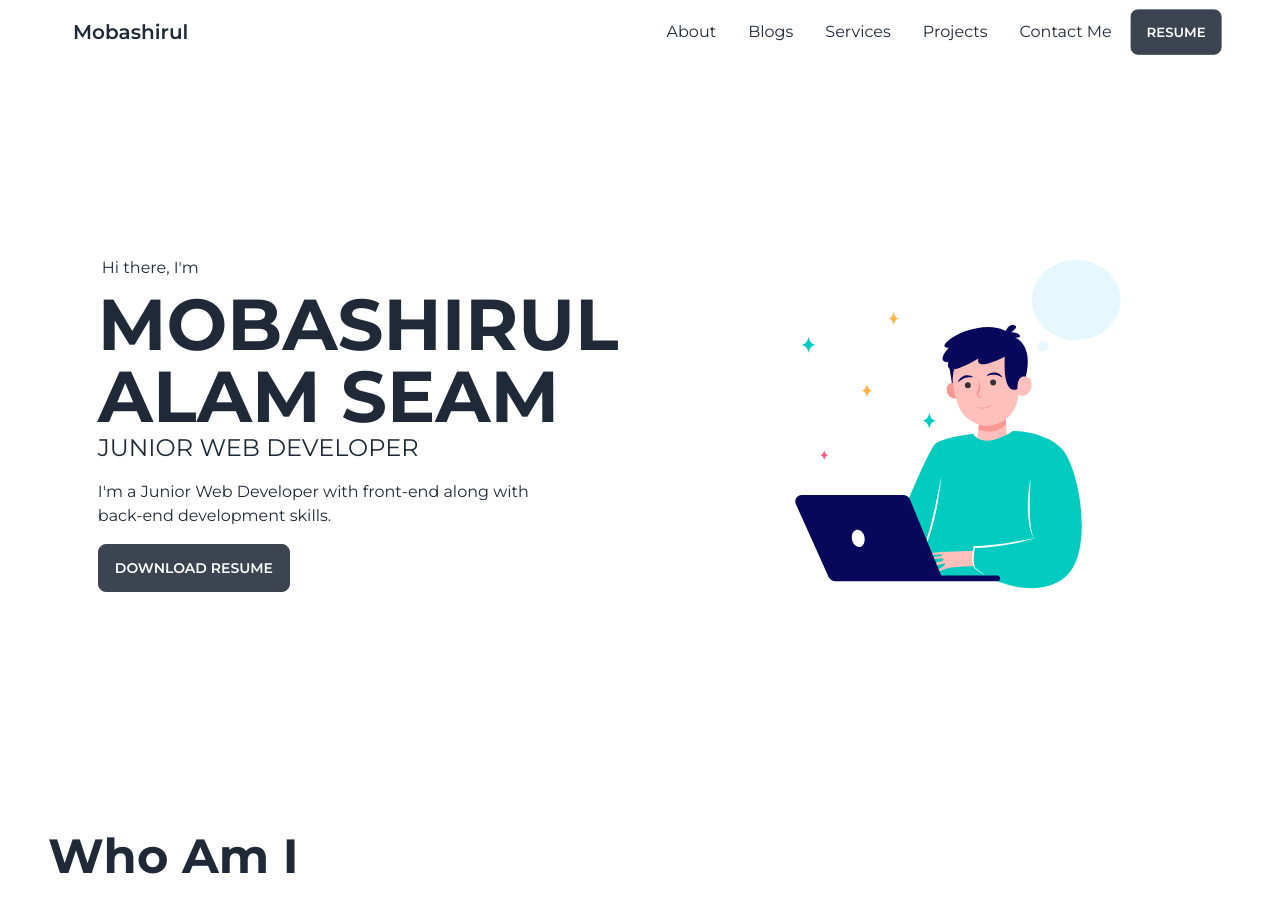
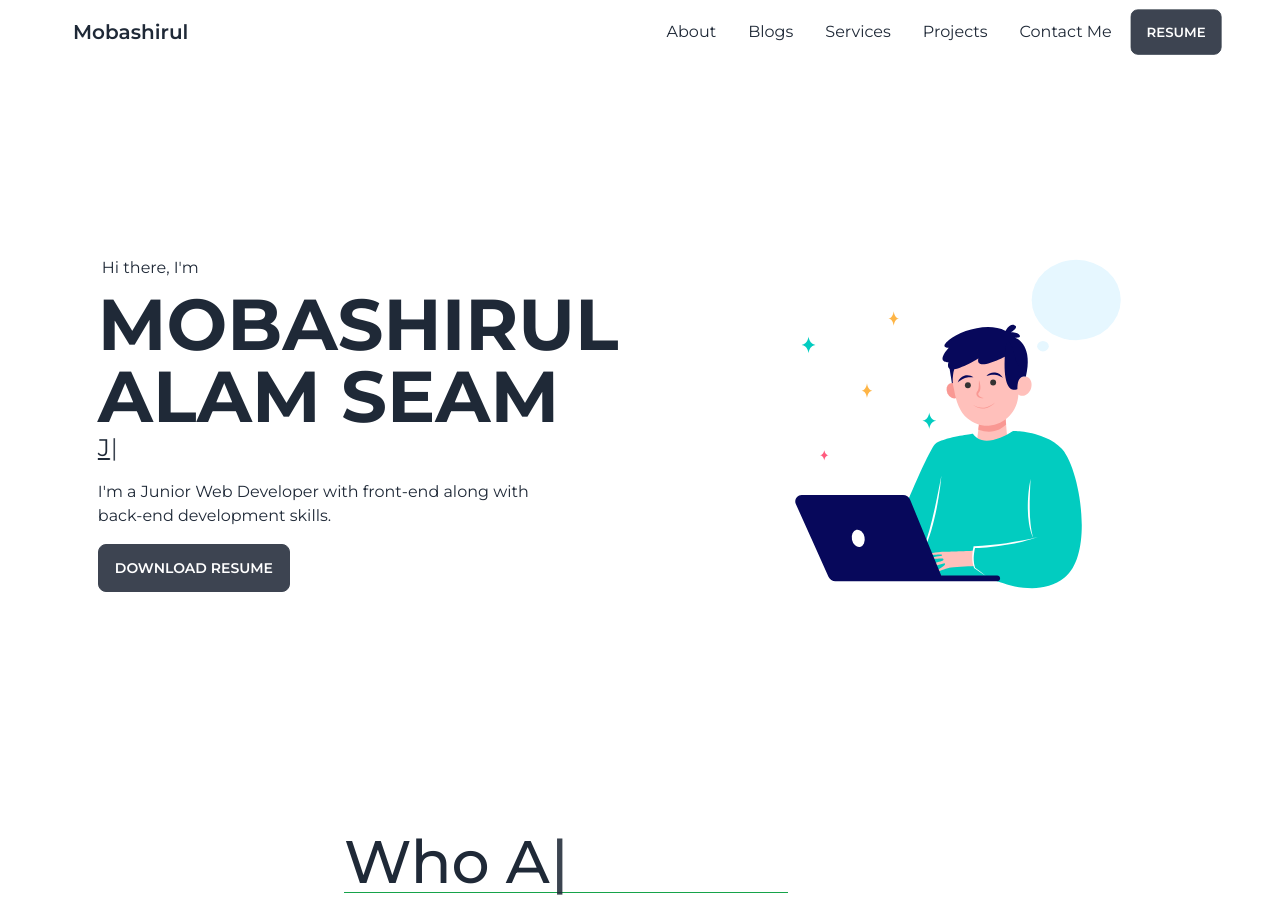
Before and after one commit to mobashirul-alam/portfolio-mobashirul-alam, a React (Create React App) app: page / in a window 1280 px wide. Shown: the top 899 px of the page. Built offline with nearby package versions, Linux system fonts and the light colour scheme.

Commit message:
simple typewriter effect added

```diff
--- a/package.json
+++ b/package.json
@@ -13,6 +13,7 @@
     "react-dom": "^18.1.0",
     "react-router-dom": "^6.3.0",
     "react-scripts": "5.0.1",
+    "typewriter-effect": "^2.18.2",
     "web-vitals": "^2.1.4"
   },
   "scripts": {
--- a/src/Pages/Home/About.js
+++ b/src/Pages/Home/About.js
@@ -1,9 +1,22 @@
 import React from 'react';
+import Typewriter from 'typewriter-effect';
 
 const About = () => {
     return (
-        <div id='about' className='w-3/5 my-12'>
-            <h1 className='text-5xl font-bold'>Who Am I</h1>
+        <div>
+            <div id='about' className='w-1/2 mx-auto my-12'>
+                <h1 className='text-6xl font-medium'>
+                    <Typewriter
+                        options={{
+                            autoStart: true,
+                            loop: true,
+                            delay: 175,
+                            deleteSpeed: 150,
+                            strings: ['Who Am I']
+                        }}
+                    />
+                </h1>
+                <hr className='w-3/4 border-green-600' />
                 <div>
                     <p className='my-4'>
                         Hi, I'm seam, a junior web developer passionate about developing legendary sites worldwide. At the beginning of my computer career, I used to learn ms word, excel, PowerPoint, etc. To learn that I have to visit different kinds of websites. After gaining some knowledge about that, I was thinking, What if I could make those kinds of websites?
@@ -16,6 +29,7 @@ const About = () => {
                     </p>
                 </div>
             </div>
+        </div>
     );
 };
 
--- a/src/Pages/Home/Banner.js
+++ b/src/Pages/Home/Banner.js
@@ -1,6 +1,7 @@
 import React from 'react';
 import manWithLaptop from '../../assets/images/man-with-laptop.svg';
 import resume from '../../assets/Mobashirul-Alam-Seam-Resume.pdf';
+import Typewriter from 'typewriter-effect';
 
 const Banner = () => {
     return (
@@ -10,7 +11,17 @@ const Banner = () => {
                 <div>
                     <h3 className='mb-2 ml-1'>Hi there, I'm</h3>
                     <h1 class="text-5xl md:text-7xl font-bold">MOBASHIRUL <br /> ALAM SEAM</h1>
-                    <h2 className='text-xl md:text-2xl'>JUNIOR WEB DEVELOPER</h2>
+                    <h2 className='text-xl md:text-2xl underline'>
+                        <Typewriter
+                            options={{
+                                autoStart: true,
+                                loop: true,
+                                delay: 'natural',
+                                strings: ['JUNIOR WEB DEVELOPER']
+                            }}
+                        />
+
+                    </h2>
                     <p class="py-2 md:py-4">
                         I'm a Junior Web Developer with front-end along with <br /> back-end development skills.
                     </p>
```
Also changed, not shown: 1 other file (tests, documents, lock files or other folders). Lines whose indentation alone changed are shown as unchanged.
